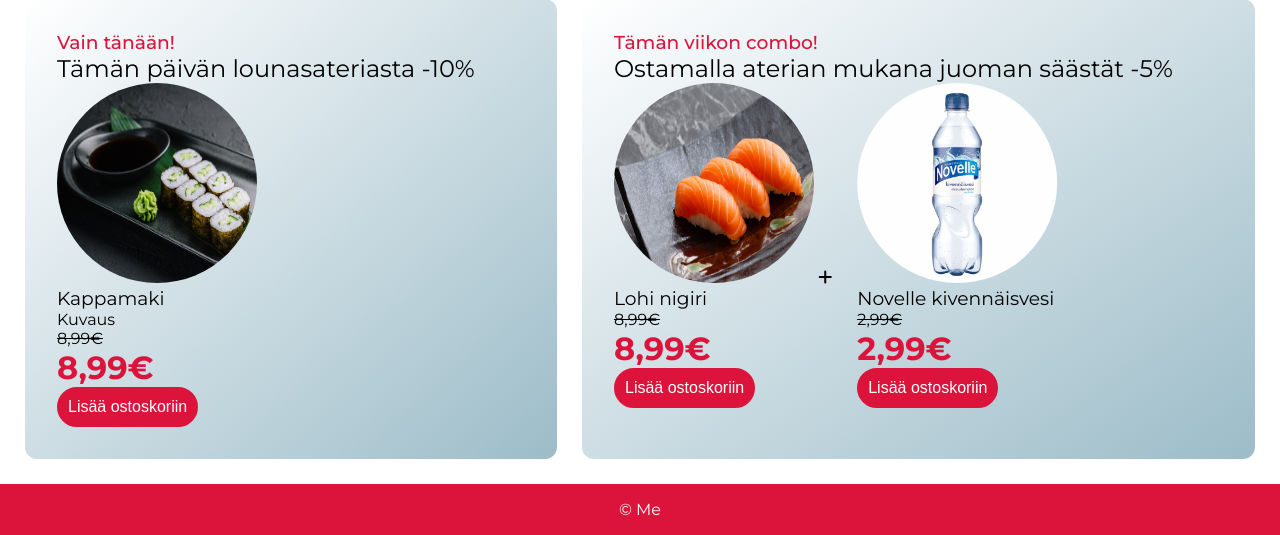
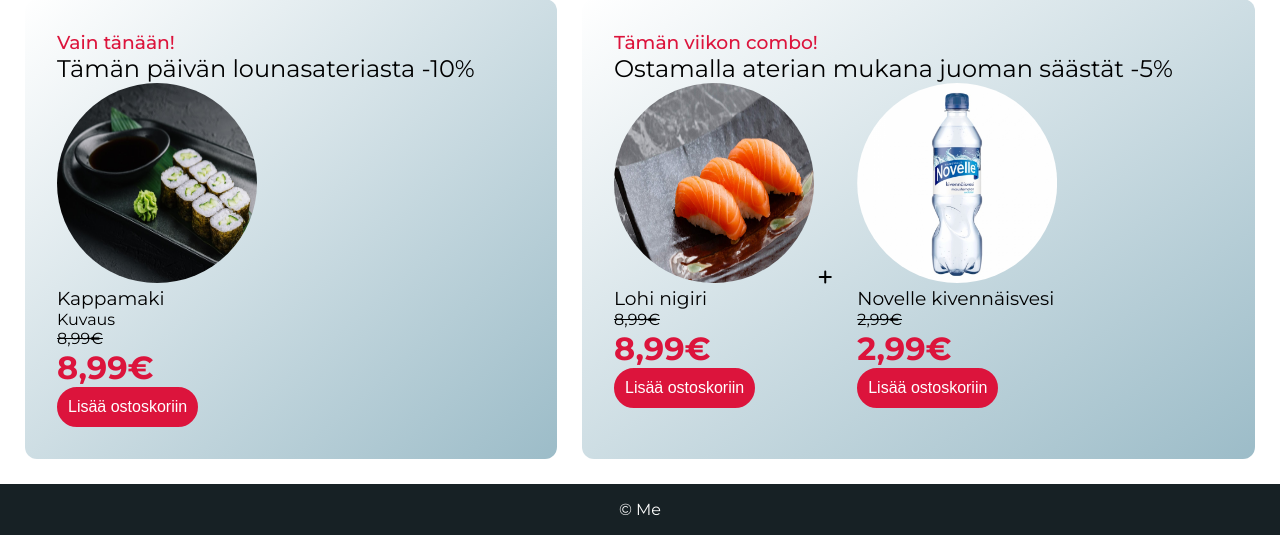
Before and after one commit to purkkapunkki/Web-kehitysprojekti, a web app: file main.html in a window 1280 px wide. Shown: the part 1048-1583 px from the top of the page. Run offline with its HTML, style and script files only (its server is not run), Linux system fonts and the light colour scheme; some libraries are stand-ins or nearby versions.

Commit message:
Adjusted --black color value and added a new --dark-gray color

```diff
--- a/css/style.css
+++ b/css/style.css
@@ -1,7 +1,7 @@
 :root {
   --red: rgb(220, 20, 60);
   --brown: rgb(181, 150, 101);
-  --black: rgb(40, 40, 40);
+  --black: rgb(25, 26, 26);
   --white: rgb(255, 255, 255);
   --light-blue-gray: rgb(156, 188, 200);
   --gradient: linear-gradient(
@@ -9,6 +9,7 @@
     var(--white),
     var(--light-blue-gray)
   );
+  --dark-gray: #172125;
 }
 
 * {
@@ -181,7 +182,7 @@ a:link {
 }
 
 footer {
-  background: var(--red);
+  background: var(--dark-gray);
   color: var(--white);
   text-align: center;
   padding: 1rem;
```
